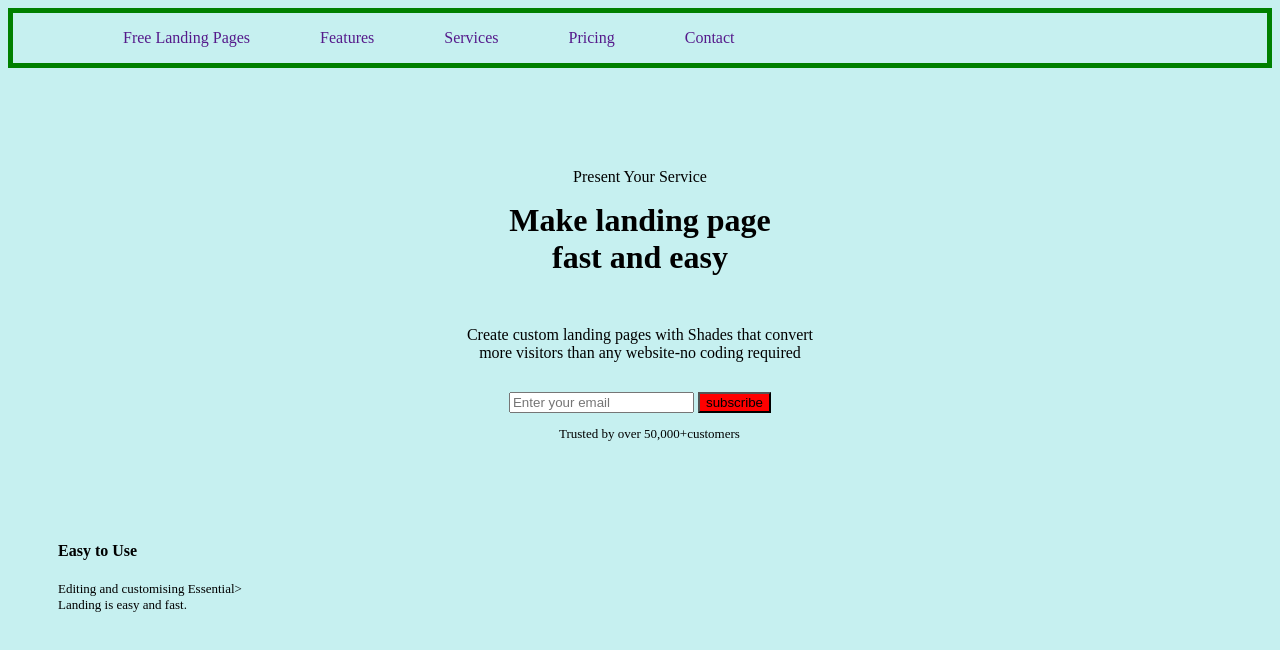
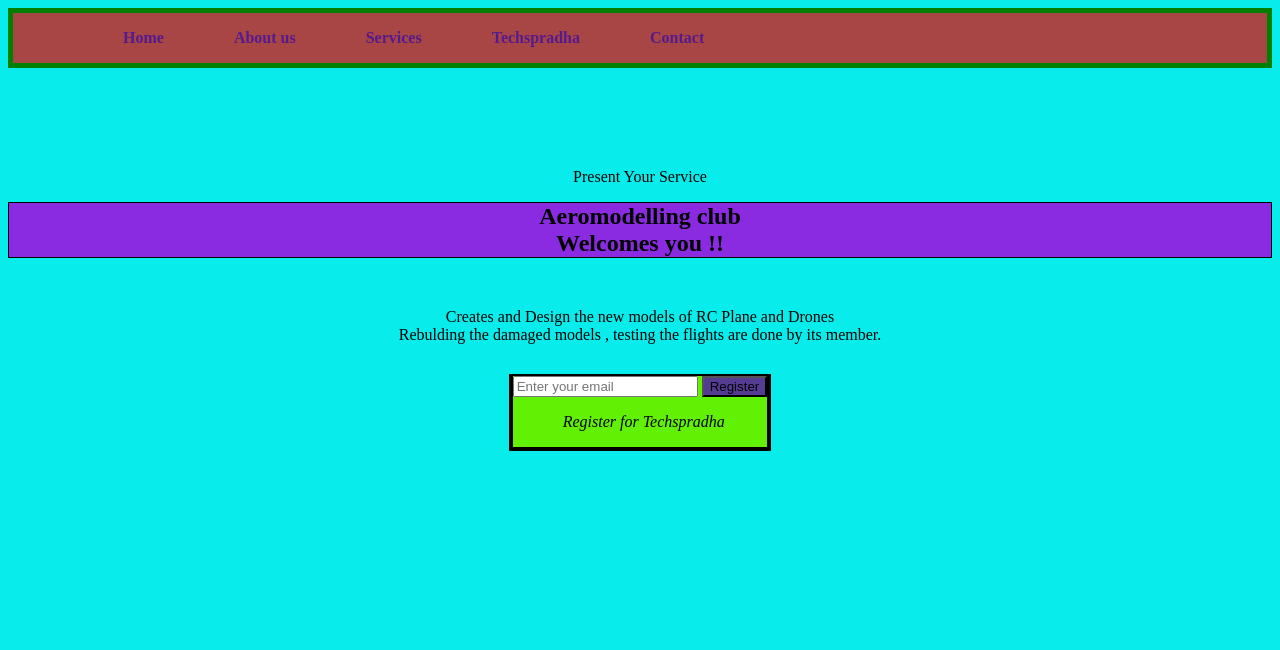
Before and after one commit to Ayush-8955/Aero, a plain HTML site: page index.html in a window 1280 px wide. Drawn offline with Linux system fonts and the light colour scheme.

Commit message:
somechanges4

```diff
--- a/index.html
+++ b/index.html
@@ -10,7 +10,7 @@
 
         }
         body{
-            background-color: rgb(198, 240, 240);
+            background-color: rgb(9, 236, 236);
         }
         li{
             margin-left: 70px;
@@ -23,6 +23,8 @@
         nav{
             border: 5px solid green;
             margin-bottom: 100px;
+            background-color: rgb(168, 69, 69);
+            font-weight: bolder;
         }
         .Para1{
             text-align: center;
@@ -35,7 +37,7 @@
         .Heading1{
             text-align: center;
             margin: 0px;
-            /* border: 2px solid red; */
+             /* border: 1px solid red; */
             /* padding: 3px;
             margin: 5px; */
         }
@@ -46,6 +48,9 @@
             margin-top: 30px;
 
             width:fit-content;
+            border: 4px solid;
+            border-top: 2px solid;
+            background-color: rgb(98, 240, 4);
 
         }
     main{
@@ -80,36 +85,42 @@
         .Heading2{
             margin-left: 50px;
         }
+        .Head{
+                border: 1px solid ;
+                background-color: blueviolet
+        }
     </style>
 
 </head >
 <body>
     <nav >
         <ul class="Navigation">
-           <li><a href="">Free Landing Pages</a></li>
-           <li><a href="">Features</a></li>
+           <li><a href="">Home</a></li>
+           <li><a href="">About us</a></li>
            <li><a href="">Services</a></li>
-           <li><a href="">Pricing</a></li>
+           <li><a href="">Techspradha</a></li>
            <li><a href="">Contact</a></li>
         </ul>
     </nav >
 
     <main>
         <p class="Para1">Present Your Service</p>
-        <h1  class="Heading1">Make landing page</h1>
-        <h1 class="Heading1">fast and easy</h1>
-        <p class="Para2">Create custom landing pages with Shades that convert</p>
-        <p class="Para3">more visitors than any website-no coding required</p>
+        <section class="Head">
+        <h1  class="Heading1">Aeromodelling club</h1>
+        <h1 class="Heading1">Welcomes you !!</h1>
+    </section>
+        <p class="Para2">Creates and Design the new models of RC Plane and Drones</p>
+        <p class="Para3">Rebulding the damaged models , testing the flights are done by its member.</p>
        <div class="Input1">
         <input type="text" placeholder="Enter your email" >
-        <input type="submit" value="subscribe" style="background-color: red;">
-        <p style="font-size:small;" class="Para4">Trusted by over 50,000+customers</p>
+        <input type="submit" value="Register" style="background-color: rgb(85, 60, 147);">
+        <p style="font-style: italic;" class="Para4">Register for Techspradha</p>
     </div>
-    <section class="bottom">
+    <!-- <section class="bottom">
        <h4 class="Heading2">Easy to Use</h4></pre>
       <p style="font-size: small;" class="Para5"> Editing and customising Essential></pre>
         <p style="font-size: small;" class="Para6">Landing is easy and fast.</p>
-    </section>
+    </section> -->
     </main>
 
 
```
